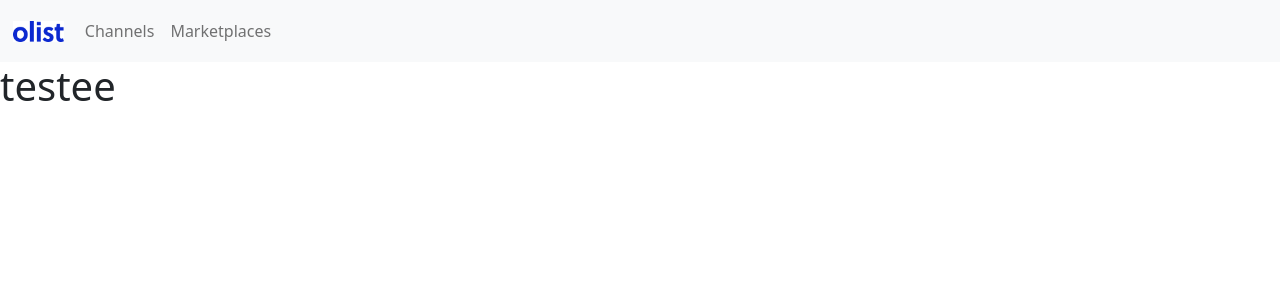
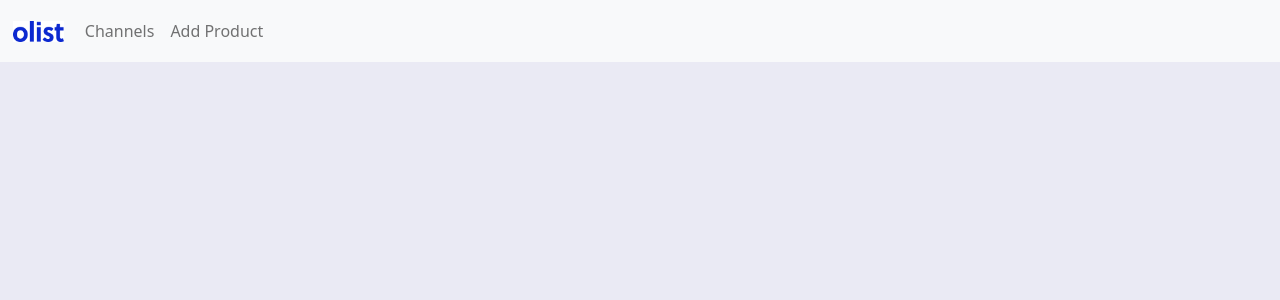
Before and after one commit to olist/TS-channel_django-temp, a Django app: page / in a window 1280 px wide. Shown: the top 300 px of the page. Run offline with Django 3.2, Linux system fonts and the light colour scheme.

Commit message:
Minor adjustmants in base

```diff
--- a/base/static/css/styles.css
+++ b/base/static/css/styles.css
@@ -2,3 +2,15 @@
     width: 6%;
     padding: 1%
 }
+
+body {
+    background-color: #EAEAF4;
+}
+
+.nav-link {
+    color: #0F1B67
+}
+
+.nav-link:hover {
+    color: #0C29D0
+}
--- a/base/templates/base.html
+++ b/base/templates/base.html
@@ -27,14 +27,14 @@
               <a class="nav-link" href="#">Channels</a>
             </li>
             <li class="nav-item">
-              <a class="nav-link" href="#">Marketplaces</a>
+              <a class="nav-link" href="#">Add Product</a>
             </li>
           </ul>
         </div>
       </nav>
 
     {% block content %}{% endblock %}
-    <h1>testee</h1>
+
     <script src="https://cdn.jsdelivr.net/npm/bootstrap@5.0.1/dist/js/bootstrap.bundle.min.js"
         integrity="sha384-gtEjrD/SeCtmISkJkNUaaKMoLD0//ElJ19smozuHV6z3Iehds+3Ulb9Bn9Plx0x4"
         crossorigin="anonymous"></script>
```
Also changed, not shown: channels/migrations/0001_initial.py (added).
